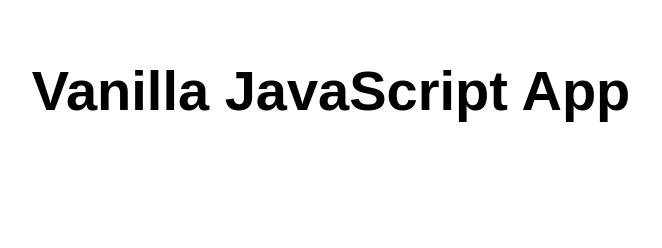
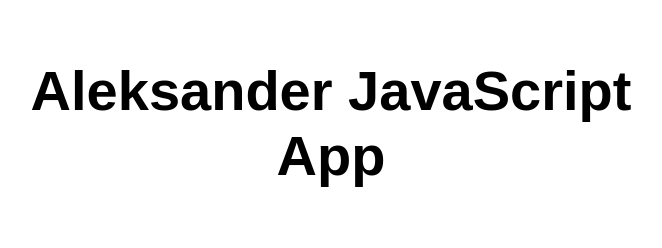
Before and after one commit to RaionaAleksander/ut2024azapp, a website: page src/index.html in a window 1280 px wide. Shown: the whole page, without its empty margins (309-971 px from the left). Drawn offline with Linux system fonts and the light colour scheme.

Commit message:
Update index.html

```diff
--- a/src/index.html
+++ b/src/index.html
@@ -10,7 +10,7 @@
 
 <body>
   <main>
-    <h1>Vanilla JavaScript App</h1>
+    <h1>Aleksander JavaScript App</h1>
   </main>
 </body>
 
```
